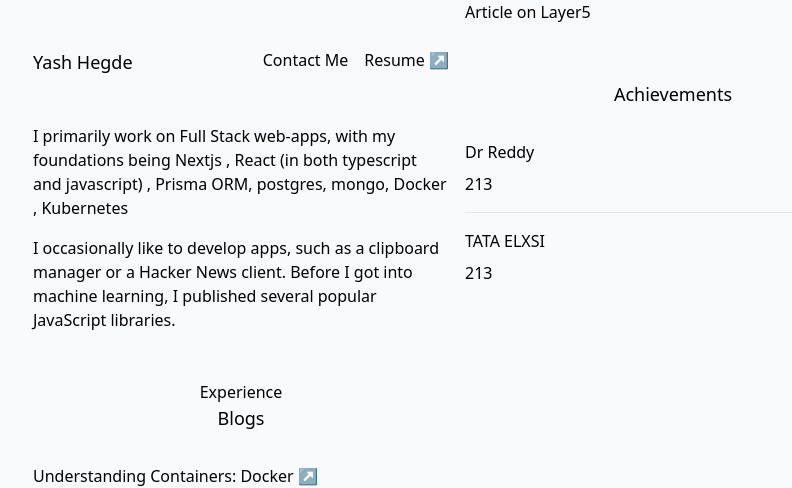
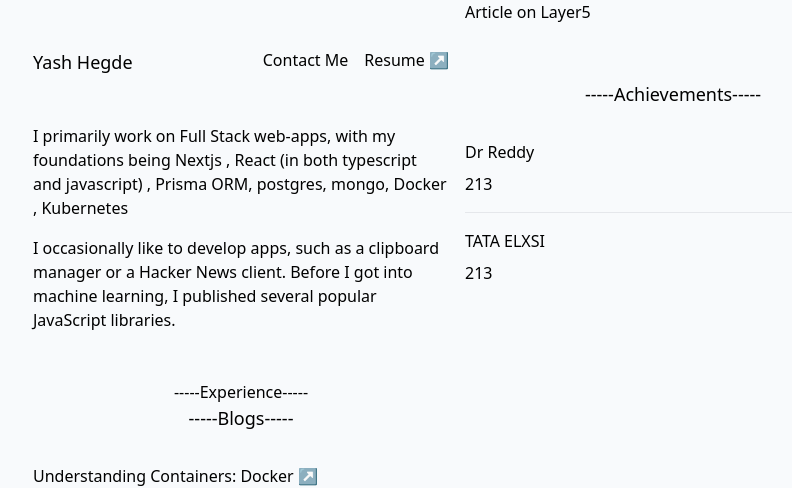
Before and after one commit to Yh010/Portfolio-v2, a React (Vite) app: page / in a window 1280 px wide. Shown: the top 488 px of the page, without its empty margins (399-1191 px from the left). Built offline with nearby package versions, Linux system fonts and the light colour scheme.

Commit message:
content seperation try

```diff
--- a/src/App.tsx
+++ b/src/App.tsx
@@ -42,7 +42,7 @@ function App() {
               </p>
             </div>
             <div className="pt-12">
-              <div className="text-center">Experience</div>
+              <div className="text-center">-----Experience-----</div>
               <div></div>
             </div>
             <Blogs />
--- a/src/achievements/achievements.tsx
+++ b/src/achievements/achievements.tsx
@@ -18,7 +18,7 @@ function Achievements() {
   return (
     <div>
       <div className="font-sans font-semi-bold text-lg text-center pt-14">
-        Achievements
+        -----Achievements-----
       </div>
       <div className="divide-y space-y-4 pt-4">
         {achievements.objects.map((achievement, index) => (
--- a/src/blogs/blogs.tsx
+++ b/src/blogs/blogs.tsx
@@ -30,7 +30,9 @@ const blogs: Blog = {
 function Blogs() {
   return (
     <div>
-      <div className="font-sans font-semi-bold text-lg text-center">Blogs</div>
+      <div className="font-sans font-semi-bold text-lg text-center">
+        -----Blogs-----
+      </div>
       <div className="divide-y space-y-4 pt-4">
         {blogs.objects.map((blog, index) => (
           <div className="space-y-2 pt-4" key={index}>
```
